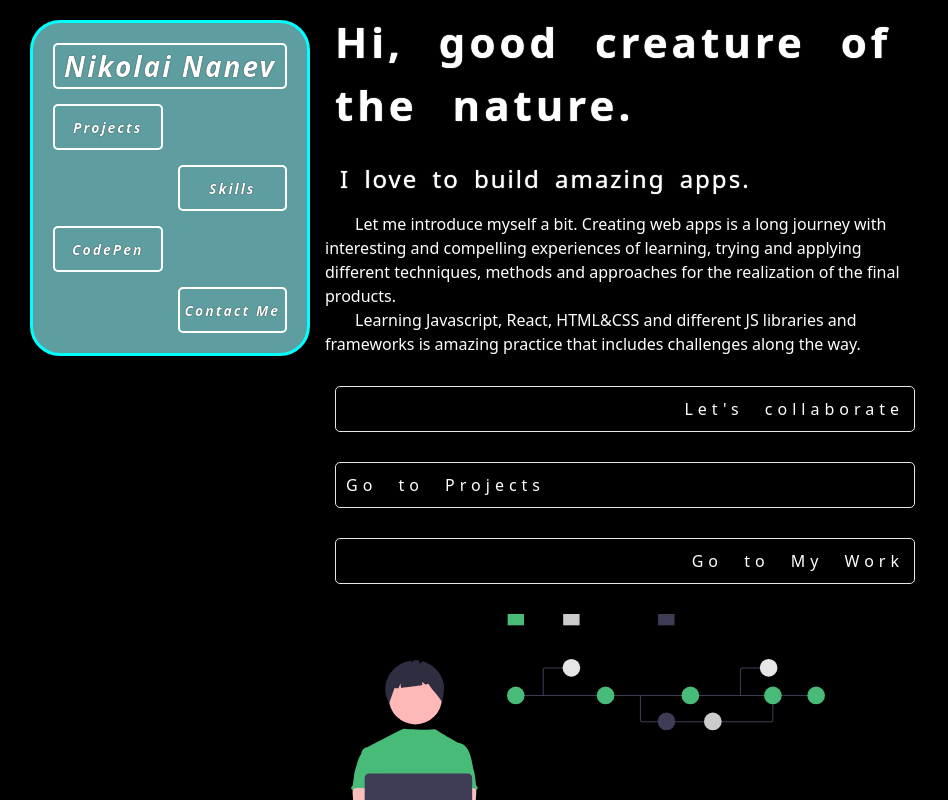
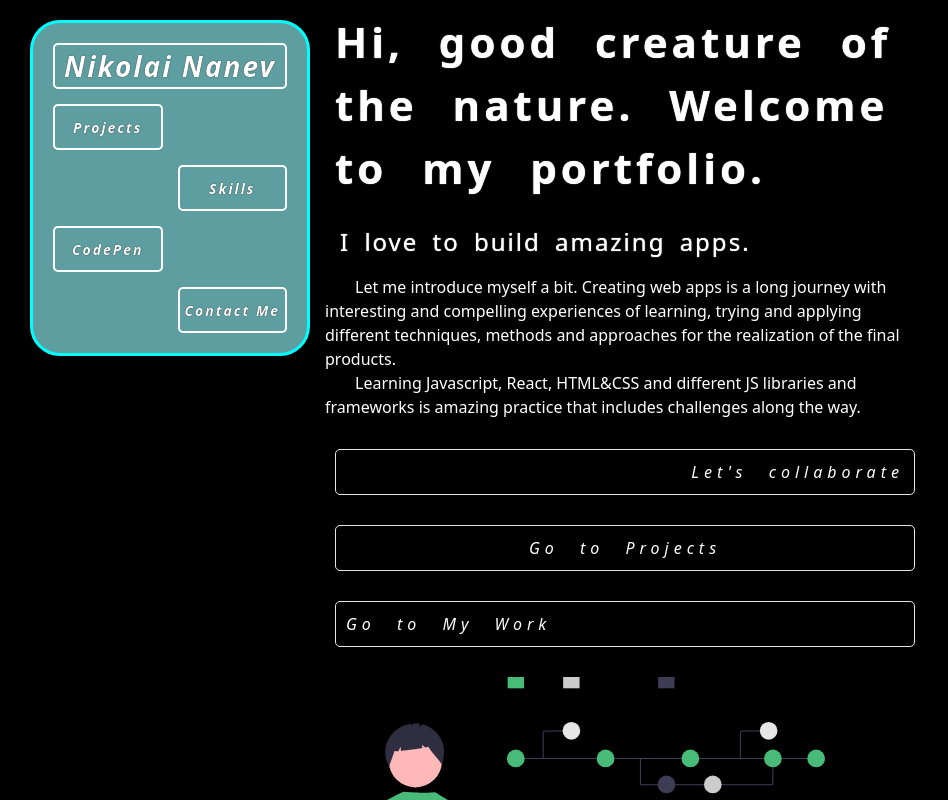
Before and after one commit to niki4etoo/Portfolio, a React (Create React App) app: page / in a window 1280 px wide. Shown: the top 800 px of the page, without its empty margins (0-948 px from the left). Built offline with nearby package versions, Linux system fonts and the light colour scheme.

Commit message:
feat: added animations to link buttons in about section

```diff
--- a/src/components/About.js
+++ b/src/components/About.js
@@ -2,6 +2,27 @@ import React from 'react';
 
 import { gsap, Expo } from 'gsap';
 import { ScrollToPlugin } from 'gsap/ScrollToPlugin';
+
+function linkButtonsAnimations () {
+	let btnContacts = document.querySelector('.linkContacts');
+	let btnProjects = document.querySelector('.linkProjects');
+	let btnWork = document.querySelector('.linkWork');
+
+	let btnAnimationProps = { backgroundColor: 'rgb(95, 158, 160)', color: 'rgb(255, 255, 255)', duration: 0.8, ease: Expo.easeIn };
+
+	let btnContactsAnimation = gsap.to(btnContacts, btnAnimationProps).pause();
+	let btnProjectsAnimation = gsap.to(btnProjects, btnAnimationProps).pause();
+	let btnWorkAnimation = gsap.to(btnWork, btnAnimationProps).pause();
+
+	btnContacts.addEventListener('mouseenter', () => btnContactsAnimation.play());
+	btnContacts.addEventListener('mouseleave', () => btnContactsAnimation.reverse());
+
+	btnProjects.addEventListener('mouseenter', () => btnProjectsAnimation.play());
+	btnProjects.addEventListener('mouseleave', () => btnProjectsAnimation.reverse());
+
+	btnWork.addEventListener('mouseenter', () => btnWorkAnimation.play());
+	btnWork.addEventListener('mouseleave', () => btnWorkAnimation.reverse());
+}
 
 export default class About extends React.Component {
 
@@ -15,6 +36,9 @@ export default class About extends React.Component {
 
 	componentDidMount () {
 		gsap.registerPlugin(ScrollToPlugin);
+
+		linkButtonsAnimations();
+
 	}
 
 	handleButtonContacts () {
@@ -35,7 +59,7 @@ export default class About extends React.Component {
 				<div className="container">
 					<div className="intro">
 						<h1>
-							Hi, good creature of the nature.
+							Hi, good creature of the nature. Welcome to my portfolio.
 						</h1>
 						<h2>
 						 I love to build amazing apps.
@@ -51,14 +75,14 @@ export default class About extends React.Component {
 							libraries and frameworks is amazing practice that includes challenges
 							along the way.
 						</p>
-						<div className="buttons right" id="linkContacts" onClick={this.handleButtonContacts}>
-							<a>Let's collaborate</a>
+						<div className="buttons linkContacts" onClick={this.handleButtonContacts}>
+							<i>Let's collaborate</i>
 						</div>
-						<div className="buttons" id="linkProjects" onClick={this.handleButtonProjects}>
-							<a>Go to Projects</a>
+						<div className="buttons linkProjects" onClick={this.handleButtonProjects}>
+							<i>Go to Projects</i>
 						</div>
-						<div className="buttons right" id="linkWork"  onClick={this.handleButtonWork}>
-							<a>Go to My Work</a>
+						<div className="buttons linkWork" onClick={this.handleButtonWork}>
+							<i>Go to My Work</i>
 						</div>
 					</div>
 					<div className="coder">
--- a/src/components/Navbar.js
+++ b/src/components/Navbar.js
@@ -73,23 +73,23 @@ export default class Navbar extends React.Component {
 	render () {
 		return (
 			<nav className="navbar">
-				<div className="nav name" id="linkAbout" onClick={this.handleLinkToAbout}>
+				<div className="nav name" onClick={this.handleLinkToAbout}>
 					<i>Nikolai Nanev</i>
 				</div>
-				<div className="nav projects" id="linkProjects" onClick={this.handleLinkToProjects}>
+				<div className="nav projects" onClick={this.handleLinkToProjects}>
 					<i>Projects</i>
 				</div>
 				<div className="nav empty"></div>
 				<div className="nav empty"></div>
-				<div className="nav skills" id="linkSkills" onClick={this.handleLinkToSkills}>
+				<div className="nav skills" onClick={this.handleLinkToSkills}>
 					<i>Skills</i>
 				</div>
-				<div className="nav work" id="linkWork" onClick={this.handleLinkToWork}>
+				<div className="nav work" onClick={this.handleLinkToWork}>
 					<i>CodePen</i>
 				</div>
 				<div className="nav empty"></div>
 				<div className="nav empty"></div>
-				<div className="nav contacts" id="linkContact" onClick={this.handleLinkToContacts}>
+				<div className="nav contacts" onClick={this.handleLinkToContacts}>
 					<i>Contact Me</i>
 				</div>
 			</nav>
--- a/src/css/main.css
+++ b/src/css/main.css
@@ -56,7 +56,6 @@ body {
 
 	letter-spacing: 2px;
 
-	color: white;
 	text-shadow: 0px 0px 1px black;
 
 	border-style: solid;
@@ -114,14 +113,15 @@ body {
 }
 
 .buttons {
-
 	margin: 30px 10px;
-
 	padding: 10px;
 
 	border-style: solid;
 	border-width: 1px;
 	border-radius: 5px;
+
+	background-color: black;
+	color: white;
 
 	letter-spacing: 5px;
 	word-spacing: 12px;
@@ -129,8 +129,16 @@ body {
 	cursor: pointer;
 }
 
-.right {
+.linkContacts {
 	text-align: right;
+}
+
+.linkProjects {
+	text-align: center;
+}
+
+.linkWork {
+	text-align: left;
 }
 
 .projects {
```
